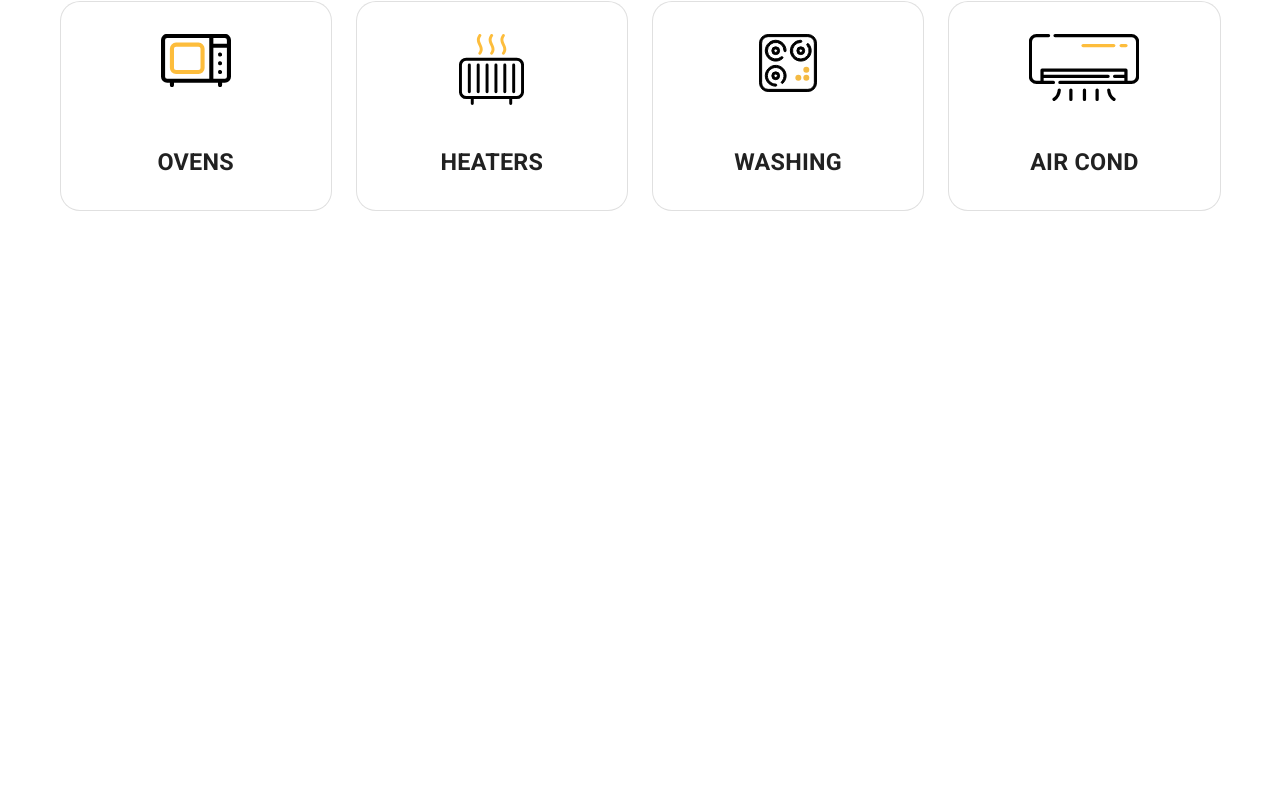
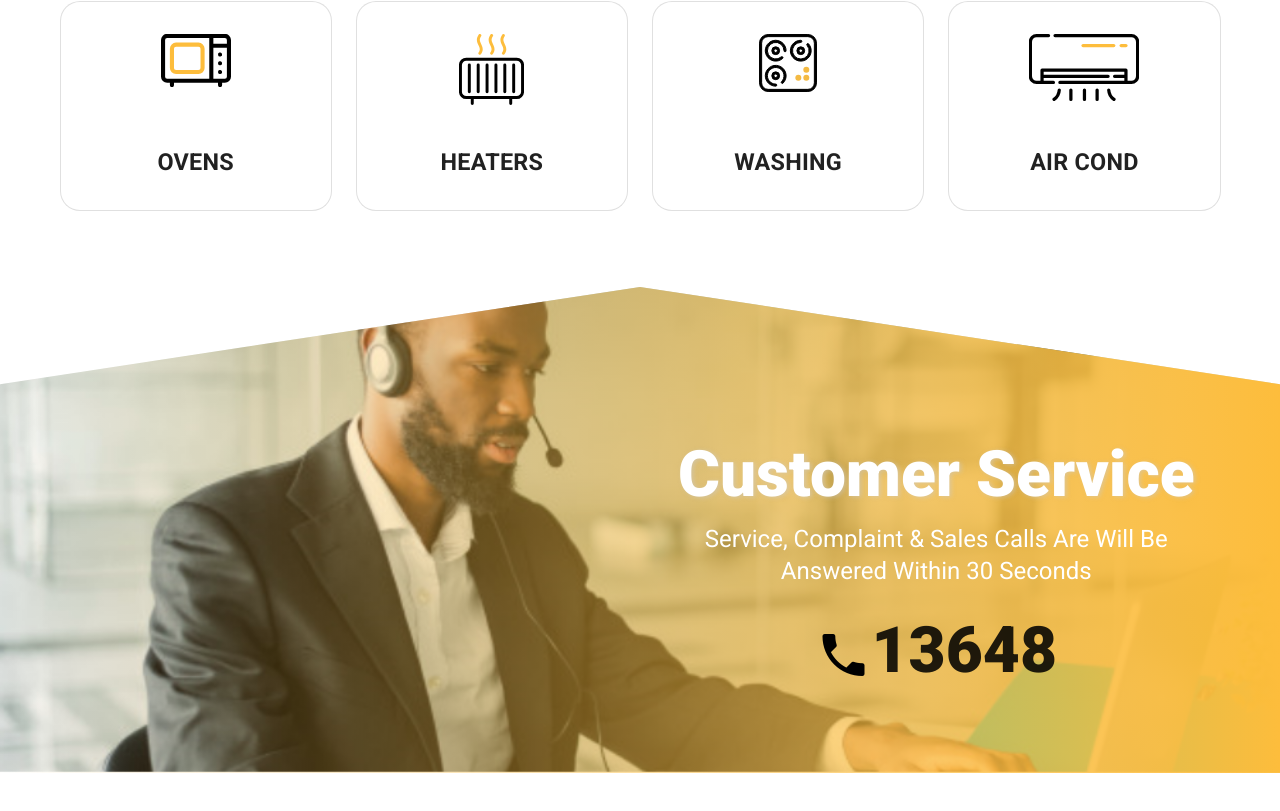
Before and after one commit to ease-software/ays-website, a Vue app: page / in a window 1280 px wide. Shown: the part 1373-2184 px from the top of the page. Before the commit the page ends 1660 px from the top, so only its background shows below. Built offline with nearby package versions, Linux system fonts and the light colour scheme.

Commit message:
Feature: add customer service cantact information section

```diff
--- /dev/null
+++ b/src/components/home/CustomerServicesContactInfos.vue
@@ -0,0 +1,52 @@
+<template>
+  <div class="customer-services-info-container">
+    <v-img
+      :src="require('../../assets/customer_services.png')"
+      gradient="to left, #fdbd3c, #fdbd3c02"
+      style=""
+      ><v-container>
+        <v-row>
+          <v-col></v-col>
+          <v-col>
+            <div class="text-center mt-16 pt-16">
+              <h1 class="big-text text-shadow white--text">Customer Service</h1>
+              <p class="headline white--text">Service, Complaint & Sales Calls Are Will Be Answered Within 30 Seconds</p>
+              <h3 class="big-text">
+                <v-icon color="black" size="56">mdi-phone</v-icon>
+                <span>13648</span>
+              </h3>
+            </div>
+          </v-col>
+        </v-row>
+      </v-container></v-img
+    >
+    <v-container class="contact-infos">
+      <v-row>
+        <v-col></v-col>
+        <v-col> </v-col>
+      </v-row>
+    </v-container>
+  </div>
+</template>
+
+<script>
+export default {};
+</script>
+
+<style>
+.customer-services-info-container {
+  clip-path: polygon(0 20%, 50% 0, 100% 20%, 100% 100%, 0 100%);
+}
+.contact-infos {
+  position: absolute;
+  top: -190;
+}
+
+.text-shadow {
+  text-shadow: 2px 1px 4px #cccccc80;
+}
+.big-text {
+  font-weight: 900 !important;
+  font-size: 4rem !important;
+}
+</style>
--- a/src/views/Home.vue
+++ b/src/views/Home.vue
@@ -4,11 +4,14 @@
     <div class="ma-16"></div>
     <categories-section />
     <div class="ma-16"></div>
+    <customer-services-contact-infos />
+    <div class="ma-16"></div>
   </div>
 </template>
 
 <script>
 import CategoriesSection from '../components/home/CategoriesSection.vue'
+import CustomerServicesContactInfos from '../components/home/CustomerServicesContactInfos.vue'
 import Intor from '../components/home/Intor.vue'
 // @ is an alias to /src
 
@@ -16,7 +19,8 @@ export default {
   name: 'Home',
   components: {
     Intor,
-    CategoriesSection
+    CategoriesSection,
+    CustomerServicesContactInfos
 
   }
 }
```
Also changed, not shown: src/assets/customer_services.png (added).
